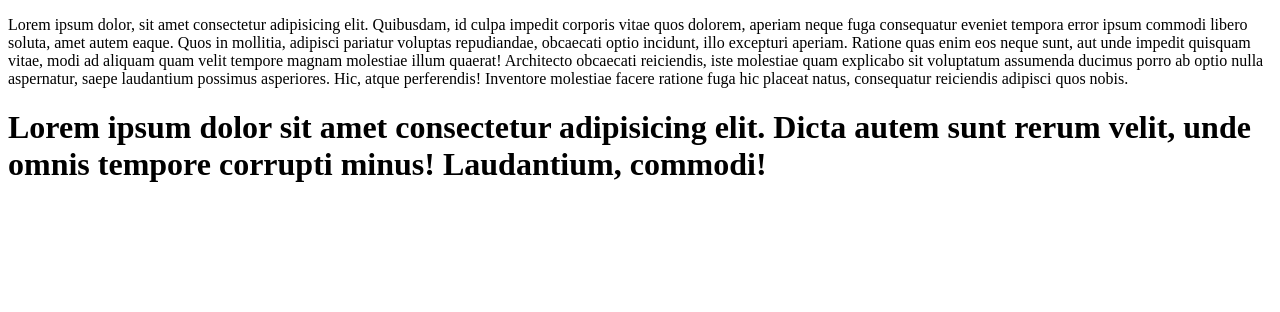
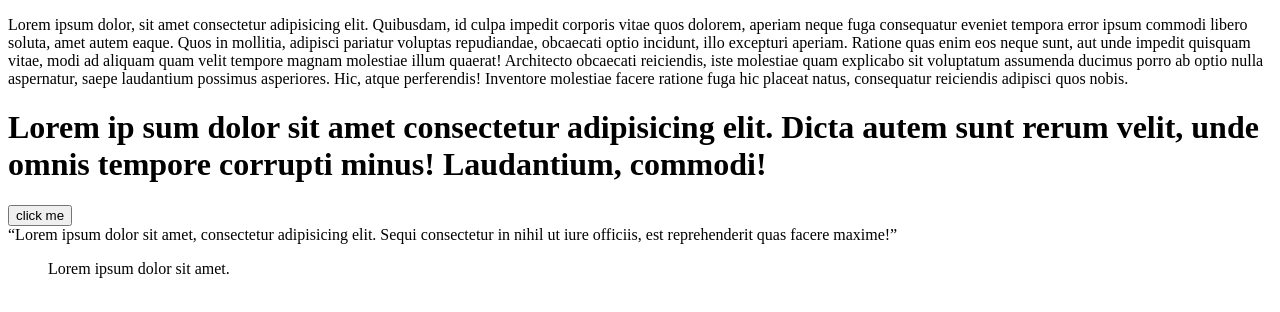
Before and after one commit to developermursalin/github-practice, a plain HTML site: page index.html in a window 1280 px wide. Drawn offline with Linux system fonts and the light colour scheme.

Commit message:
changes html

```diff
--- a/index.html
+++ b/index.html
@@ -8,7 +8,12 @@
 </head>
 <body>
     <p>Lorem ipsum dolor, sit amet consectetur adipisicing elit. Quibusdam, id culpa impedit corporis vitae quos dolorem, aperiam neque fuga consequatur eveniet tempora error ipsum commodi libero soluta, amet autem eaque. Quos in mollitia, adipisci pariatur voluptas repudiandae, obcaecati optio incidunt, illo excepturi aperiam. Ratione quas enim eos neque sunt, aut unde impedit quisquam vitae, modi ad aliquam quam velit tempore magnam molestiae illum quaerat! Architecto obcaecati reiciendis, iste molestiae quam explicabo sit voluptatum assumenda ducimus porro ab optio nulla aspernatur, saepe laudantium possimus asperiores. Hic, atque perferendis! Inventore molestiae facere ratione fuga hic placeat natus, consequatur reiciendis adipisci quos nobis.</p>
-    <h1>Lorem ipsum dolor sit amet consectetur adipisicing elit. Dicta autem sunt rerum velit, unde omnis tempore corrupti minus! Laudantium, commodi!</h1>
+    <h1>Lorem ip sum dolor sit amet consectetur adipisicing elit. Dicta autem sunt rerum velit, unde omnis tempore corrupti minus! Laudantium, commodi!</h1>
+    <button>click me</button>
+    <audio src="jhsjfiosdjhf"></audio>
+    <br>
+    <q>Lorem ipsum dolor sit amet, consectetur adipisicing elit. Sequi consectetur in nihil ut iure officiis, est reprehenderit quas facere maxime!</q>
+    <blockquote>Lorem ipsum dolor sit amet.</blockquote>
 
 </body>
 </html>
```
